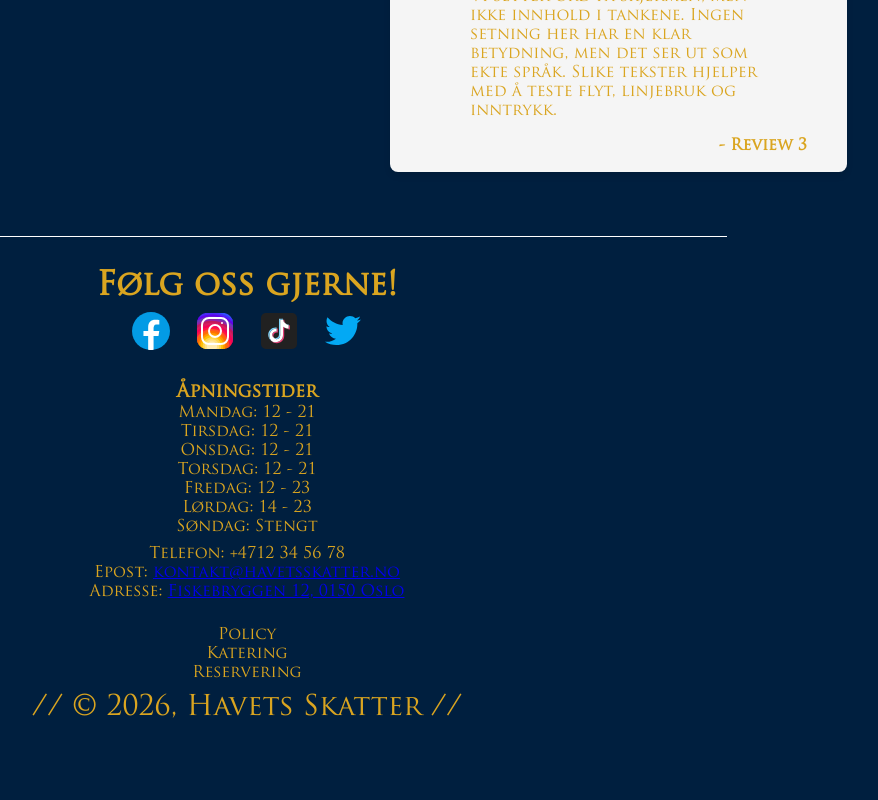
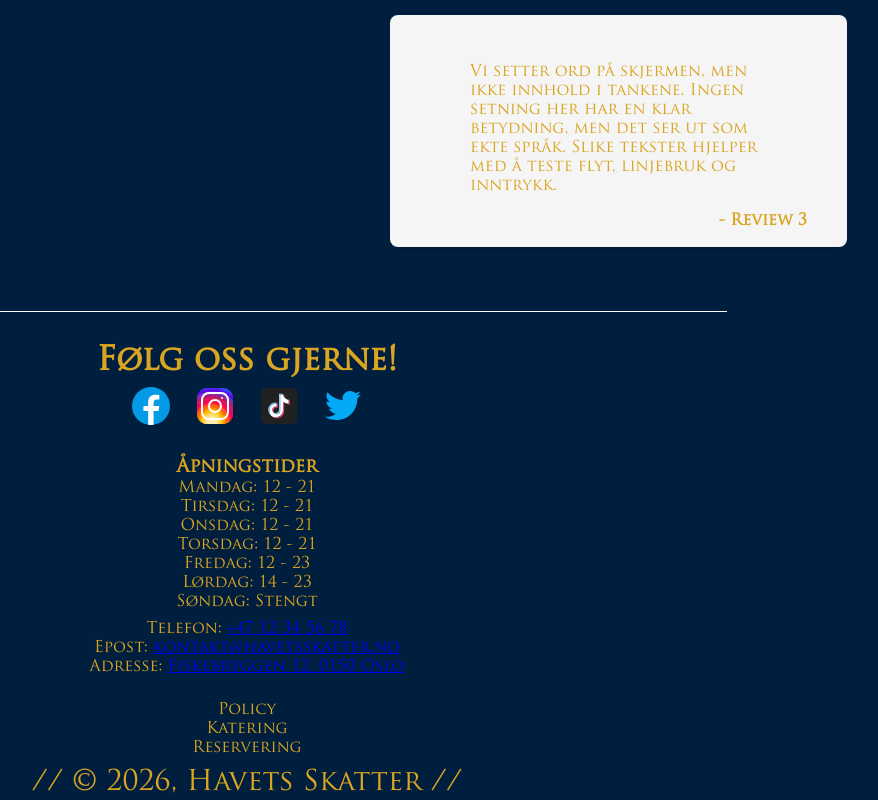
Before and after one commit to 1haut/restaurant, a React (Vite) app: page / in a window 1280 px wide. Shown: the part 1286-2086 px from the top of the page, without its empty margins (393-1271 px from the left). Before the commit the page ends 2011 px from the top, so only its background shows below. Built offline with nearby package versions, Linux system fonts and the light colour scheme.

Commit message:
Refactor components

```diff
--- a/src/components/About.tsx
+++ b/src/components/About.tsx
@@ -1,11 +1,14 @@
 import Slogan from "./Slogan";
 import Description from "./Description";
+import HeaderIcon from "./HeaderIcon";
+import Logo from "../assets/icons/placeholder-logo.svg"
 
 export default function About() {
   return (
     <section className="desc">
       <Slogan />
       <Description />
+      <HeaderIcon src={Logo} />
     </section>
   );
 }
--- a/src/components/ContactInfo.tsx
+++ b/src/components/ContactInfo.tsx
@@ -3,15 +3,17 @@ import { information } from "../info";
 const info = {
   gMaps: information.addressGoogleMaps,
   email: information.email,
-  phone: information.phone.toString().replaceAll(/(..)/g, "$1 ")
-}
+  phone: information.phone.toString(),
+};
 
 export default function ContactInfo() {
   return (
     <div className="contact">
       <p className="phone">
-        Telefon: +47
-        <span>{info.phone}</span>
+        Telefon:{" "}
+        <a href={"tel:+47" + info.phone}>
+          +47 <span>{info.phone.replaceAll(/(..)/g, "$1 ")}</span>
+        </a>
       </p>
       <p className="email">
         Epost: <a href={"mailto:" + info.email}> {info.email}</a>
--- a/src/components/SocialMediaIcon.tsx
+++ b/src/components/SocialMediaIcon.tsx
@@ -9,7 +9,7 @@ type IconProps = {
 
 export default function SocialMediaIcon({url, iconPath}: IconProps){
     return (
-        <a href={prefix + url} target="_blank">
+        <a href={prefix + url} target="_blank" rel="noreferrer">
             <img src={iconPath}></img>
         </a>
     )
--- a/src/components/menu-page/Course.tsx
+++ b/src/components/menu-page/Course.tsx
@@ -1,22 +1,20 @@
 import CourseHeader from "./CourseHeader";
-import { menu } from "../../info";
 import CourseList from "./CourseList";
+import { type MenyType, coursesNames } from "../../info";
 
-export default function Course() {
+interface CourseProps {
+  menuDisplay: MenyType;
+}
+
+export default function Course({ menuDisplay }: CourseProps) {
   return (
     <section>
-      <div className="course-container starters">
-        <CourseHeader courseName="Forretter" />
-        <CourseList course={menu.starters} />
-      </div>
-      <div className="course-container mains">
-        <CourseHeader courseName="Hovedretter" />
-        <CourseList course={menu.mains} />
-      </div>
-      <div className="course-container desserts">
-        <CourseHeader courseName="Desserter" />
-        <CourseList course={menu.desserts} />
-      </div>
+      {coursesNames.map((course, idx) => (
+        <div key={idx} className={`course-container ${course.name}`}>
+          <CourseHeader courseName={course.nameNo} />
+          <CourseList course={Object.values(menuDisplay)[idx]} />
+        </div>
+      ))}
     </section>
   );
 }
--- a/src/components/menu-page/Filter.tsx
+++ b/src/components/menu-page/Filter.tsx
@@ -1,21 +1,18 @@
-import { useState } from "react";
 import { allergiesOptions, type StateOption } from "../../info";
 import Select, { type MultiValue } from "react-select";
 
-export default function Filter() {
-  const [allergies, setAllergies] = useState<MultiValue<StateOption>>([]);
+type MenuFilterProps = {
+  onChange: (newValue: MultiValue<StateOption>) => void;
+};
 
-  function handleChange(newValue: MultiValue<StateOption>) {
-    setAllergies(newValue);
-  }
-
+export default function Filter({ onChange }: MenuFilterProps) {
   return (
     <Select
       name="allergies"
       placeholder="Velg..."
       options={allergiesOptions}
       isMulti
-      onChange={handleChange}
+      onChange={onChange}
       className="multi-select"
     />
   );
```
